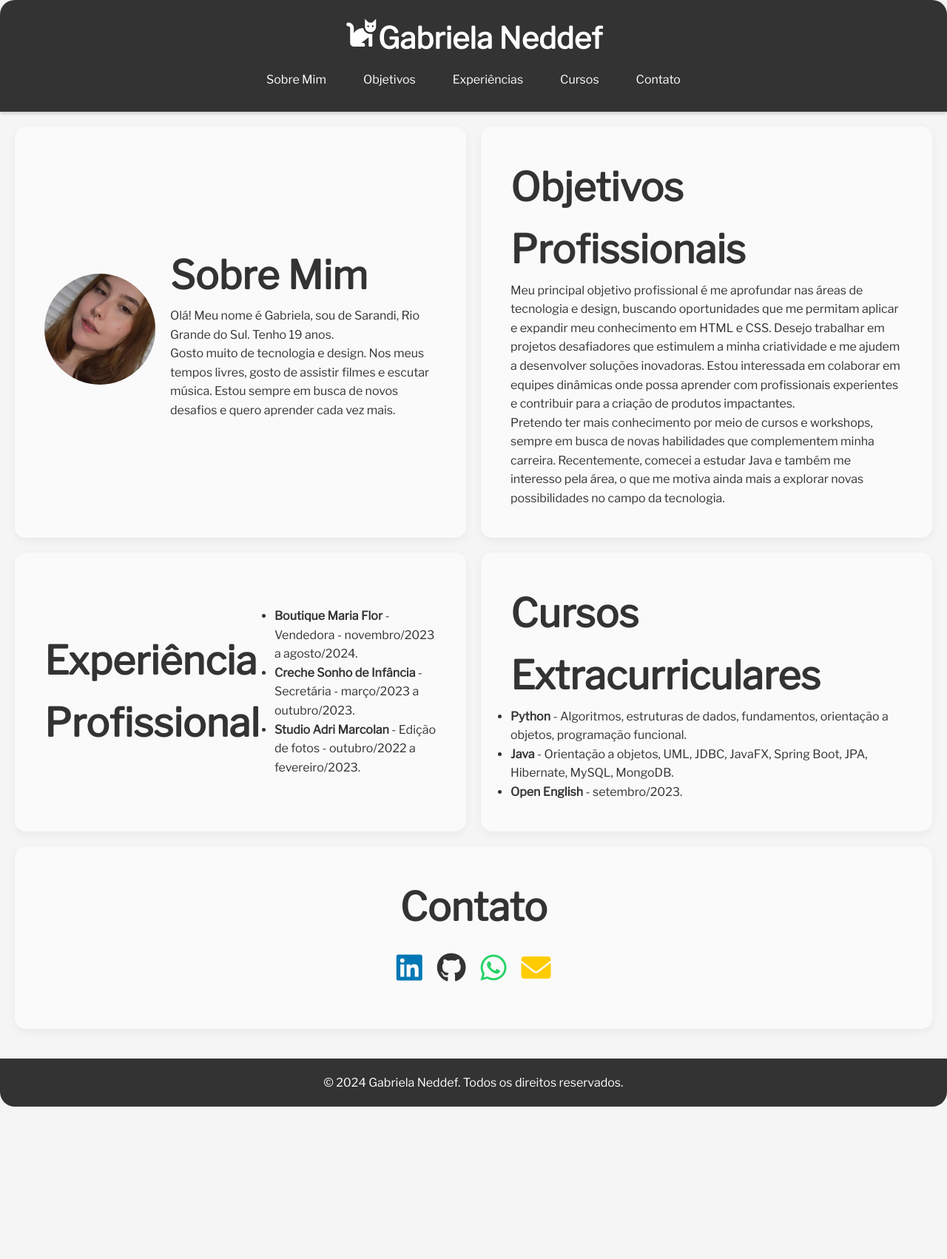
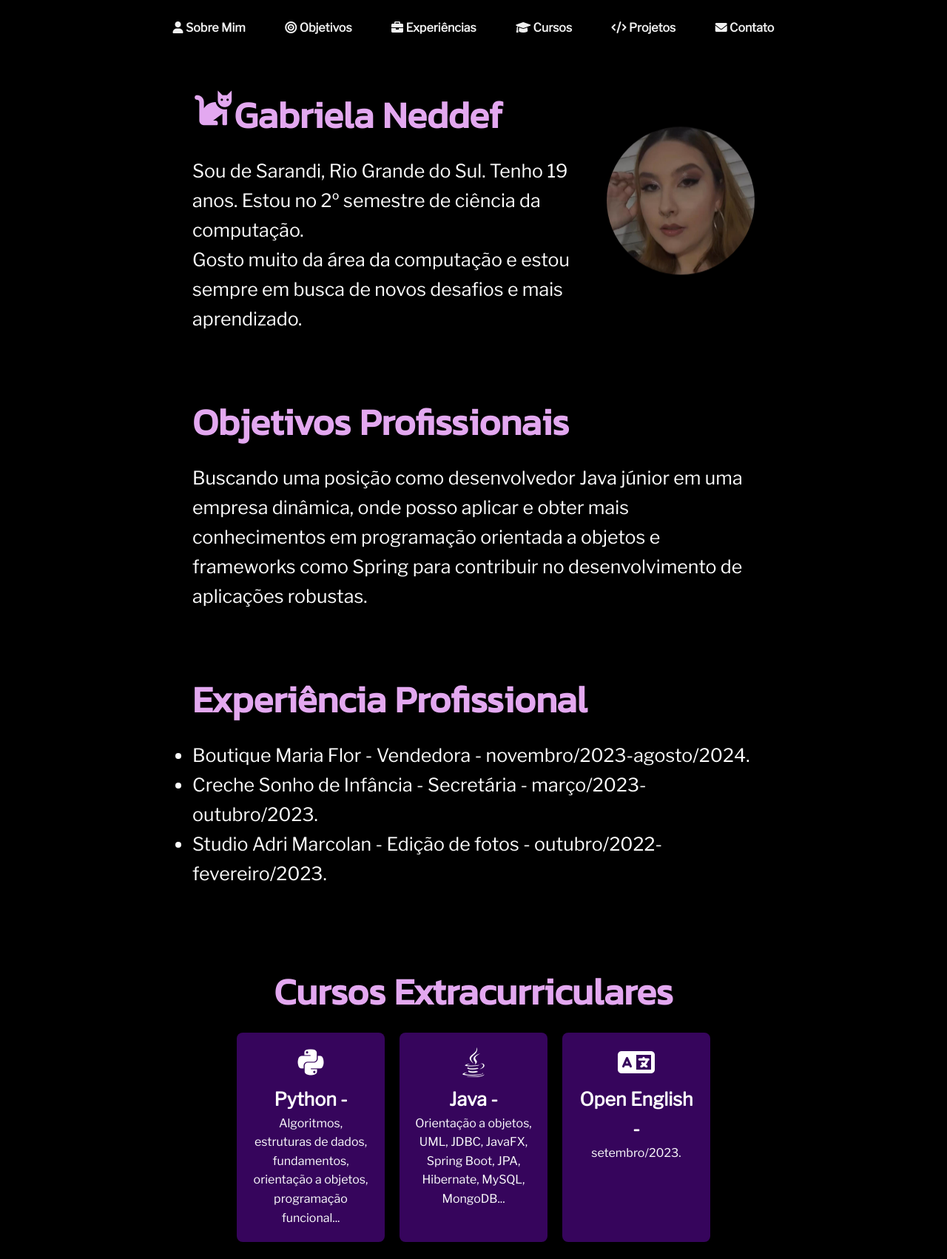
Before and after one commit to GabrielaNeddef/Portf-lio-HTML-CSS, a plain HTML site: page index.html in a window 1280 px wide. Shown: the top 1702 px of the page at 74% size. Before the commit the page ends 1496 px from the top, so only its background shows below. Drawn offline with nearby package versions, Linux system fonts and the light colour scheme; a web font is replaced by a local one.

Commit message:
entrega final

```diff
--- a/index.html
+++ b/index.html
@@ -13,70 +13,98 @@
 </head>
 <body>
     <header class="header">
-        <h1><i class="fa-solid fa-cat animated-icon"></i><span class="nome">Gabriela Neddef</span></h1>
-        <nav>
+        <h1>
+
+        </h1>
+        <button class="menu-toggle" aria-label="Toggle menu">Menu</button>
+        <nav class="nav-menu">
             <ul>
-                <li><a href="#sobre">Sobre Mim</a></li>
-                <li><a href="#objetivos">Objetivos</a></li>
-                <li><a href="#experiencia">Experiências</a></li>
-                <li><a href="#cursos">Cursos</a></li>
-                <li><a href="#contato">Contato</a></li>
+                <li><a href="#sobre"><i class="fas fa-user"></i> Sobre Mim</a></li>
+                <li><a href="#ObjetivosProfissionais"><i class="fas fa-bullseye"></i> Objetivos</a></li>
+                <li><a href="#ExperiênciaProfissional"><i class="fas fa-briefcase"></i> Experiências</a></li>
+                <li><a href="#CursosExtracurriculares"><i class="fas fa-graduation-cap"></i> Cursos</a></li>
+                <li> <a href="#Projetos"> <i class="fas fa-code"></i> Projetos</a></li>
+                <li><a href="#Contato"><i class="fas fa-envelope"></i> Contato</a></li>
+
+
             </ul>
         </nav>
     </header>
 
-    <main>
+
     <section id="sobre" class="sobre">
         <div class="foto-container">
-                <img src="minhafoto.jpg" alt="Foto de Gabriela" class="foto-perfil">
+            <img src="minhafoto.png" alt="Foto de Gabriela" class="fotoperfil">
         </div>
         <div class="sobre-texto">
-                <h2 class="sobre2">Sobre Mim</h2>
-                <p>Olá! Meu nome é Gabriela, sou de Sarandi, Rio Grande do Sul. Tenho 19 anos.</p>
-                <p>Gosto muito de tecnologia e design. Nos meus tempos livres, gosto de assistir filmes e escutar música. Estou sempre em busca de novos desafios e quero aprender cada vez mais.</p>
+            <h2 class="sobre2"><i class="fa-solid fa-cat animated-icon"></i>Gabriela Neddef</h2>
+            <p class="texto1">Sou de Sarandi, Rio Grande do Sul. Tenho 19 anos. Estou no 2º semestre de ciência da computação. </p>
+            <p class="texto1">Gosto muito da área da computação e estou sempre em busca de novos desafios e mais aprendizado.</p>
         </div>
     </section>
 
 
-        <section id="objetivos" class="objetivos">
+    <section id="ObjetivosProfissionais" class="Objetivos">
         <h2 class="objetivos2">Objetivos Profissionais</h2>
-            <p>Meu principal objetivo profissional é me aprofundar nas áreas de tecnologia e design, buscando oportunidades que me permitam aplicar e expandir meu conhecimento em HTML e CSS. Desejo trabalhar em projetos desafiadores que estimulem a minha criatividade e me ajudem a desenvolver soluções inovadoras. Estou interessada em colaborar em equipes dinâmicas onde possa aprender com profissionais experientes e contribuir para a criação de produtos impactantes.</p>
-            <p>Pretendo ter mais conhecimento por meio de cursos e workshops, sempre em busca de novas habilidades que complementem minha carreira. Recentemente, comecei a estudar Java e também me interesso pela área, o que me motiva ainda mais a explorar novas possibilidades no campo da tecnologia.</p>
+        <p class="texto1">Buscando uma posição como desenvolvedor Java júnior em uma empresa dinâmica, onde posso aplicar e obter mais conhecimentos em programação orientada a objetos e frameworks como Spring para contribuir no desenvolvimento de aplicações robustas.</p>
     </section>
 
-        <section id="experiencia" class="experiencia">
-            <h2 class = "experiencia2 ">Experiência Profissional</h2>
+    <section id="ExperiênciaProfissional" class="experiencia">
+        <h2 class="experiencia2">Experiência Profissional</h2>
         <ul>
-                <li><strong>Boutique Maria Flor</strong> - Vendedora - novembro/2023 a agosto/2024.</li>
-                <li><strong>Creche Sonho de Infância</strong> - Secretária - março/2023 a outubro/2023.</li>
-                <li><strong>Studio Adri Marcolan</strong> - Edição de fotos - outubro/2022 a fevereiro/2023.</li>
+            <li class="texto1">Boutique Maria Flor - Vendedora - novembro/2023-agosto/2024.</li>
+            <li class="texto1">Creche Sonho de Infância - Secretária - março/2023-outubro/2023.</li>
+            <li class="texto1">Studio Adri Marcolan - Edição de fotos - outubro/2022-fevereiro/2023.</li>
         </ul>
     </section>
 
-        <section id="cursos" class="cursos">
+    <section id="CursosExtracurriculares" class="cursos">
         <h2 class="cursos2">Cursos Extracurriculares</h2>
+        <div class="cursos-container">
+            <div class="curso">
+                <i class="fab fa-python"></i>
+                <p class="titulo"><strong>Python -</strong></p>
+                <p> Algoritmos, estruturas de dados, fundamentos, orientação a objetos, programação funcional...</p>
+            </div>
+            <div class="curso">
+                <i class="fab fa-java"></i>
+                <p class="titulo"><strong>Java -</strong></p>
+                <p> Orientação a objetos, UML, JDBC, JavaFX, Spring Boot, JPA, Hibernate, MySQL, MongoDB...</p>
+            </div>
+            <div class="curso">
+                <i class="fas fa-language"></i>
+                <p class="titulo"><strong>Open English -</strong></p>
+                <p> setembro/2023.</p>
+            </div>
+        </div>
+    </section>
+
+
+    <section id="Projetos" class="projetos">
+        <h2 class="projetos2">Projetos</h2>
         <ul>
-                <li><strong>Python</strong> - Algoritmos, estruturas de dados, fundamentos, orientação a objetos, programação funcional.</li>
-                <li><strong>Java</strong> - Orientação a objetos, UML, JDBC, JavaFX, Spring Boot, JPA, Hibernate, MySQL, MongoDB.</li>
-                <li><strong>Open English</strong> - setembro/2023.</li>
+            <li><a href="https://github.com/GabrielaNeddef/CadVeiculos-Java.git" class="btn2" target="_blank">Cadastro de veículos - Java</a></li>
+            <li><a href="https://github.com/GabrielaNeddef/CadBiblioteca-Java.git" class="btn2" target="_blank">Cadastro de bibliotecas - Java</a></li>
+            <li><a href="https://github.com/GabrielaNeddef/JogoAdivinha-o-Java.git" class="btn2" target="_blank">Jogo adivinhação - Java</a></li>
         </ul>
     </section>
 
-        <section id="contato" class="contato">
-            <h2 class="contato2">Contato</h2>
-                <div class="social-icons">
-                    <a href="https://linkedin.com/in/gabriela-neddef-0b3190300" class="btn" target="_blank"><i class="fab fa-linkedin"></i></a>
-                    <a href="https://github.com/GabrielaNeddef" class="btn" target="_blank"><i class="fab fa-github"></i> </a>
-                    <a href="https://wa.me/54996069928" class="btn" target="_blank"><i class="fab fa-whatsapp" ></i></a>
-                    <a href="mailto:gabineddef@gmail.com" class="btn" target="_blank"><i class="fas fa-envelope" ></i></a>
 
-                </div>
-            </div>
+    <section id="Contato" class="contato">
+        <h2  class="contato2" >Contato:</h2>
+        <ul class="social-icons">
+            <li><a href="https://linkedin.com/in/gabriela-neddef-0b3190300" class="btn" target="_blank"><i class="fab fa-linkedin"></i></a></li>
+            <li> <a href="https://github.com/GabrielaNeddef" class="btn" target="_blank"><i class="fab fa-github"></i> </a></li>
+            <li><a href="https://wa.me/54996069928" class="btn" target="_blank"><i class="fab fa-whatsapp" ></i></a></li>
+            <li><a href="mailto:gabineddef@gmail.com" class="btn" target="_blank"><i class="fas fa-envelope" ></i></a></li>
+        </ul>
     </section>
-    </main>
 
     <footer>
         <p>&copy; 2024 Gabriela Neddef. Todos os direitos reservados.</p>
     </footer>
+
+    <script src="script.js"></script>
+
 </body>
 </html>
--- a/style.css
+++ b/style.css
@@ -1,102 +1,51 @@
-
 * {
+    box-sizing: border-box;
     margin: 0;
     padding: 0;
-    box-sizing: border-box;
     font-family: 'Libre Franklin', sans-serif;
-    transition: all 0.3s ease;
 }
 
+
 body {
-    background-color: #f5f5f5;
-    color: #333;
+    display: flex;
+    font-family: 'Libre Franklin', sans-serif;
     line-height: 1.6;
+    flex-direction: column;
+    align-items: center;
+    justify-content: flex-start;
     min-height: 100vh;
-    display: flex;
-    flex-direction: column;
-
+    background-color: #000000;
+    color: #ffffff;
+    margin: 0;
 }
-
-.container {
-    width: 90%;
-    max-width: 1200px;
-    margin: 20px auto;
-    padding: 40px;
-    background-color: white;
-    box-shadow: 0 4px 8px rgba(0, 0, 0, 0.1);
-    border-radius: 20px;
-}
-
-.header {
-    text-align: center;
-    padding: 20px;
-    background-color: #333;
-    color: white;
-    border-radius: 20px 20px 0 0;
-    box-shadow: 0 2px 5px rgba(0, 0, 0, 0.2);
-    position: sticky;
-    top: 0;
-    z-index: 1000;
-}
-
-.header h1 {
-    font-size: 2.5rem;
-    font-family: 'Gowun Batang', serif;
-}
-
-.header nav ul {
-    list-style: none;
-    display: flex;
-    justify-content: center;
-    padding: 10px 0;
-}
-
-.header nav ul li {
-    margin: 0 15px;
-}
-
-.header nav ul li a {
-    color: white;
-    text-decoration: none;
-    font-size: 1rem;
-    padding: 5px 10px;
-    transition: background-color 0.3s ease;
-}
-
-.header nav ul li a:hover {
-    background-color: rgba(255, 255, 255, 0.2);
-    border-radius: 5px;
-}
-
-main {
-    display: grid;
-    grid-template-columns: 1fr 1fr;
-    grid-gap: 20px;
-    padding: 20px;
-}
-
-section {
-    padding: 40px;
-    border-radius: 15px;
-    background-color: #fafafa;
-    box-shadow: 0 4px 12px rgba(0, 0, 0, 0.05);
-}
-
-#sobre, #experiencia {
-    display: flex;
-    align-items: center;
-    gap: 20px;
-}
-
 @keyframes moveUpDown {
     0%, 100% {
         transform: translateY(0);
     }
     50% {
-        transform: translateY(-8px); /* Movimento um pouco mais suave */
+        transform: translateY(-8px);
     }
 }
 
+.texto1{
+    font-size: 25px;
+}
+.animated-icon {
+    display: inline-block;
+    transition: transform 0.3s ease;
+    position: relative;
+    animation: moveUpDown 2s infinite ease-in-out;
+}
+
+.header {
+    background: #000000;
+    color: #ffffffe7;
+    padding: 20px 0;
+    text-align: center;
+    position: sticky;
+    top: 0;
+    z-index: 1000;
+}
 
 .animated-icon {
     display: inline-block;
@@ -105,41 +54,286 @@ section {
     animation: moveUpDown 2s infinite ease-in-out;
 }
 
+.header h1 {
+    font-family: 'Gowun Batang', serif;
+}
+
+html {
+    scroll-behavior: smooth;
+}
+
+.header nav ul li a {
+    display: inline-block;
+    position: relative;
+    color:#f1f1f1;
+    text-decoration: none;
+    font-size: 1.0rem;
+    padding: 5px 10px;
+    transition: transform 0.3s ease;
+}
+
+.header nav ul li a:hover {
+    transform: translateY(-5px);
+    background-color: rgba(255, 255, 255, 0.2);
+    border-radius: 5px;
+}
+#sobre {
+    display: flex;
+    align-items: center;
+    justify-content: space-between;
+    gap: 20px;
+    flex-direction: row;
+}
+
+.foto-container {
+    order: 2;
+    flex: 0 0 auto;
+
+}
+.fotoperfil {
+    width: 200px;
+    height: 200px;
+    border-radius: 50%;
+    object-position:  center 20%;
+    object-fit: cover;
+    animation: moveUpDown 3s ease-in-out infinite;
+}
+
+.sobre-texto {
+    flex: 1;
+}
+
+.sobre2, .objetivos2, .experiencia2, .cursos2, .projetos2{
+    font-size: 50px;
+    font-weight: bold;
+    color: #e3a8f0;
+    margin-bottom: 15px;
+    font-family: 'Kanit', sans-serif;
+}
+
+
+.cursos {
+    text-align: center;
+    margin: 40px 0;
+}
+
+.cursos-container {
+    display: flex;
+    justify-content: center;
+    flex-wrap: wrap;
+    gap: 20px;
+}
+
+.curso {
+    background-color: #36055c;
+    color: #ffffff;
+    border-radius: 8px;
+    padding: 20px;
+    text-align: center;
+    width: 200px;
+    transition: transform 0.3s;
+}
+
+.curso:hover {
+    transform: scale(1.05);
+}
+
+.curso i {
+    font-size: 40px;
+    margin-bottom: 10px;
+}
+
+.titulo{
+    font-size: 25px;
+}
+
+
+.contato2 {
+    font-size: 30px;
+    font-weight: bold;
+    color: #ffffff;
+    margin-bottom: 15px;
+    font-family: 'Kanit', sans-serif;
+}
+
+
+.nav-menu {
+    display: none;
+}
+
+
+.nav-menu.active {
+    display: block;
+}
+
+
+@media (min-width: 768px) {
+    .nav-menu {
+        display: block;
+    }
+
+
+    .menu-toggle {
+        display: none;
+    }
+
+    .nav-menu ul li a i {
+        display: inline;
+    }
+}
+
+
+@media (max-width: 768px) {
+    .nav-menu ul li a i {
+        display: none;
+    }
+}
+
+
+.projetos {
+    text-align: center;
+    margin: 40px auto;
+    padding: 20px;
+    max-width: 800px;
+}
+
+.projetos2 {
+    font-size: 40px;
+    font-weight: bold;
+    color: #e3a8f0;
+    margin-bottom: 15px;
+    font-family: 'Kanit', sans-serif;
+}
+
+.projetos ul {
+    list-style: none;
+    padding: 0;
+    display: flex;
+    justify-content: center;
+    gap: 20px;
+}
+
+.projetos li {
+    display: inline-block;
+}
+
+.btn2 {
+    text-decoration: none;
+    background-color: #824b9d;
+    color: white;
+    padding: 10px 20px;
+    border-radius: 5px;
+    transition: background-color 0.3s;
+}
+
+.btn2:hover {
+    background-color: #6621ba;
+}
+
+
+@media (max-width: 768px) {
+    .projetos ul {
+        flex-direction: column;
+        align-items: center;
+    }
+
+    .projetos li {
+        margin-bottom: 10px;
+        width: 100%;
+    }
+}
+
+section {
+    padding: 20px;
+    color: #ffffff;
+    margin: 30px auto;
+    max-width: 800px;
+    background: none;
+    box-shadow: none;
+    border-radius: 0;
+}
+
+
+@keyframes moveUpDown {
+    0%, 100% {
+        transform: translateY(0);
+    }
+    50% {
+        transform: translateY(-10px);
+    }
+}
+
+
+
+
+
+nav ul {
+    list-style: none;
+    padding: 0;
+}
+
+nav ul li {
+    display: inline;
+    margin: 0 15px;
+}
+
+nav a {
+    color: #ffffff;
+    text-decoration: none;
+    font-weight: bold;
+}
+
+nav a:hover {
+    text-decoration: underline;
+}
+
+
+section {
+    padding: 20px;
+    color: #ffffff;
+    margin: 20px auto;
+    max-width: 800px;
+    background: none;
+    box-shadow: none;
+    border-radius: 0;
+}
+
 .foto-perfil {
     width: 150px;
     height: 150px;
     border-radius: 50%;
     object-fit: cover;
+    border: 2px solid #141212;
+    margin: 15px 0;
 }
 
-.cursos2, .experiencia2, .contato2, .sobre2, .objetivos2 {
-    font-size: 3.30em;
-    font-weight: bold;
+.contato2{
+    text-align: center;
 }
 
-.contato2 {
-    display: flex;
-    justify-content: center;
-    align-items: center;
+footer {
+    text-align: center;
+    padding: 10px 0;
+    background: #000000;
+    color: #e9e9e9;
+    position: relative;
+    bottom: 0;
+    width: 100%;
+    margin-top: 20px;
 }
-
-#cursos-contatos {
-    display: flex;
-    justify-content: space-between;
-    gap: 20px;
-}
-
 .social-icons {
     display: flex;
     justify-content: center;
     align-items: center;
     margin: 20px 0;
+    list-style: none;
 }
 
 .social-icons a {
     margin: 0 10px;
     text-decoration: none;
 }
+
 
 .social-icons i {
     font-size: 40px;
@@ -170,44 +364,9 @@ section {
     color: #FFCC00;
 }
 
-footer {
-    text-align: center;
-    padding: 20px;
-    background-color: #333;
-    color: white;
-    border-radius: 0 0 20px 20px;
-    margin-top: 20px;
-    font-family: 'Gowun Batang', serif;
-}
-
-/* Responsividade */
-@media (max-width: 1024px) {
-    main {
-        grid-template-columns: 1fr;
-    }
-
-    .header h1 {
-        font-size: 2rem;
-    }
-
-    .social-icons i {
-        font-size: 30px;
-    }
-
-    .container {
-        padding: 20px;
-    }
-
-    .foto-perfil {
-        width: 100px;
-        height: 100px;
-    }
-
-    #sobre, #experiencia, #cursos-contatos {
+@media (max-width: 768px) {
+    #sobre {
         flex-direction: column;
-    }
-
-    .cursos2, .experiencia2, .contato2, .sobre2, .objetivos2 {
-        font-size: 2.5em;
+        align-items: center;
     }
 }
```
Also changed, not shown: script.js (added, +20 -0 lines), minhafoto.jpg (deleted), minhafoto.png (added). Lines whose indentation alone changed are shown as unchanged.
